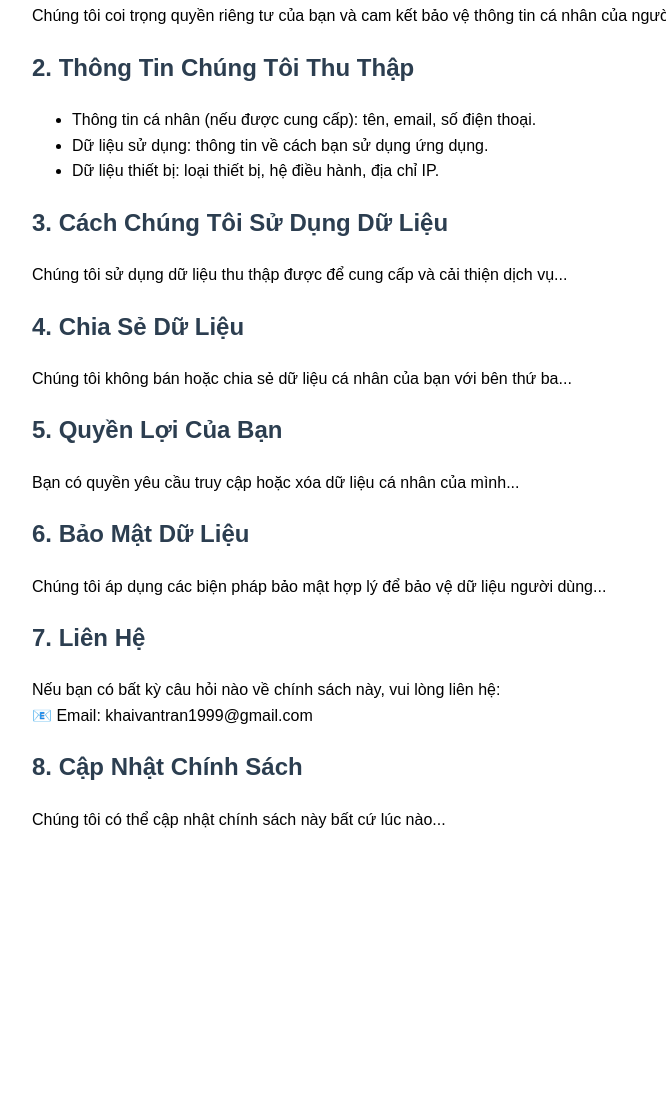
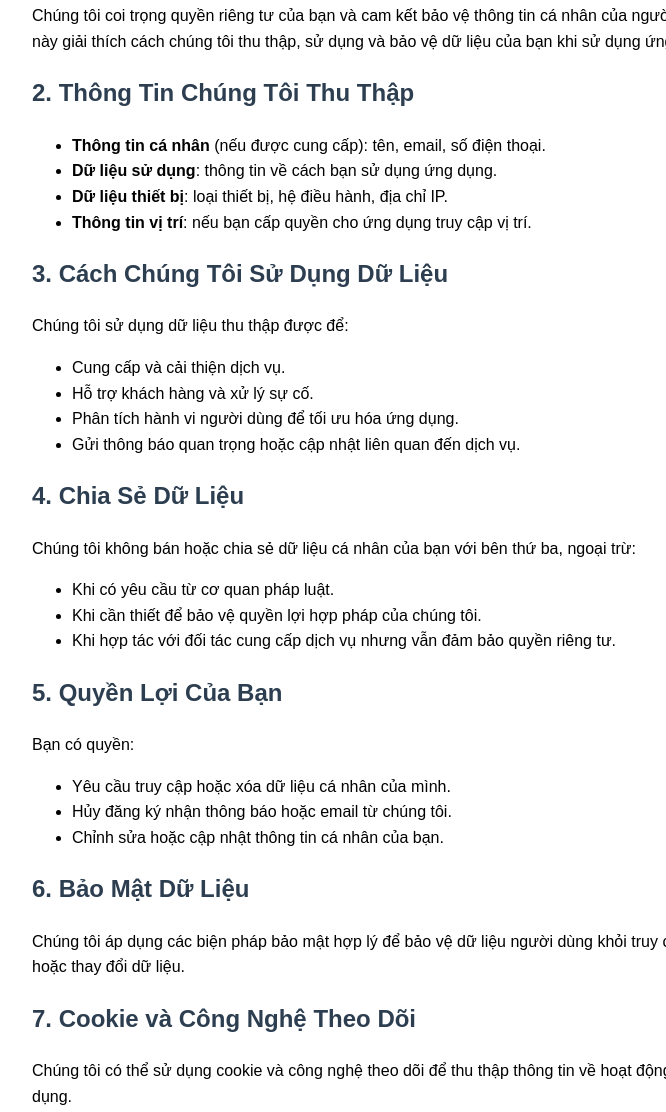
Before and after one commit to khaitv0711/privacy-policy, a plain HTML site: page index.html in a window 1280 px wide. Shown: the part 189-1301 px from the top of the page, without its empty margins (208-874 px from the left). Before the commit the page ends 1077 px from the top, so only its background shows below. Drawn offline with Linux system fonts and the light colour scheme.

Commit message:
Update index.html

```diff
--- a/index.html
+++ b/index.html
@@ -19,33 +19,54 @@
 </head>
 <body>
     <h1>Chính Sách Quyền Riêng Tư</h1>
+
     <h2>1. Giới thiệu</h2>
-    <p>Chúng tôi coi trọng quyền riêng tư của bạn và cam kết bảo vệ thông tin cá nhân của người dùng...</p>
+    <p>Chúng tôi coi trọng quyền riêng tư của bạn và cam kết bảo vệ thông tin cá nhân của người dùng. Chính sách này giải thích cách chúng tôi thu thập, sử dụng và bảo vệ dữ liệu của bạn khi sử dụng ứng dụng của chúng tôi.</p>
 
     <h2>2. Thông Tin Chúng Tôi Thu Thập</h2>
     <ul>
-        <li>Thông tin cá nhân (nếu được cung cấp): tên, email, số điện thoại.</li>
-        <li>Dữ liệu sử dụng: thông tin về cách bạn sử dụng ứng dụng.</li>
-        <li>Dữ liệu thiết bị: loại thiết bị, hệ điều hành, địa chỉ IP.</li>
+        <li><strong>Thông tin cá nhân</strong> (nếu được cung cấp): tên, email, số điện thoại.</li>
+        <li><strong>Dữ liệu sử dụng</strong>: thông tin về cách bạn sử dụng ứng dụng.</li>
+        <li><strong>Dữ liệu thiết bị</strong>: loại thiết bị, hệ điều hành, địa chỉ IP.</li>
+        <li><strong>Thông tin vị trí</strong>: nếu bạn cấp quyền cho ứng dụng truy cập vị trí.</li>
     </ul>
 
     <h2>3. Cách Chúng Tôi Sử Dụng Dữ Liệu</h2>
-    <p>Chúng tôi sử dụng dữ liệu thu thập được để cung cấp và cải thiện dịch vụ...</p>
+    <p>Chúng tôi sử dụng dữ liệu thu thập được để:</p>
+    <ul>
+        <li>Cung cấp và cải thiện dịch vụ.</li>
+        <li>Hỗ trợ khách hàng và xử lý sự cố.</li>
+        <li>Phân tích hành vi người dùng để tối ưu hóa ứng dụng.</li>
+        <li>Gửi thông báo quan trọng hoặc cập nhật liên quan đến dịch vụ.</li>
+    </ul>
 
     <h2>4. Chia Sẻ Dữ Liệu</h2>
-    <p>Chúng tôi không bán hoặc chia sẻ dữ liệu cá nhân của bạn với bên thứ ba...</p>
+    <p>Chúng tôi không bán hoặc chia sẻ dữ liệu cá nhân của bạn với bên thứ ba, ngoại trừ:</p>
+    <ul>
+        <li>Khi có yêu cầu từ cơ quan pháp luật.</li>
+        <li>Khi cần thiết để bảo vệ quyền lợi hợp pháp của chúng tôi.</li>
+        <li>Khi hợp tác với đối tác cung cấp dịch vụ nhưng vẫn đảm bảo quyền riêng tư.</li>
+    </ul>
 
     <h2>5. Quyền Lợi Của Bạn</h2>
-    <p>Bạn có quyền yêu cầu truy cập hoặc xóa dữ liệu cá nhân của mình...</p>
+    <p>Bạn có quyền:</p>
+    <ul>
+        <li>Yêu cầu truy cập hoặc xóa dữ liệu cá nhân của mình.</li>
+        <li>Hủy đăng ký nhận thông báo hoặc email từ chúng tôi.</li>
+        <li>Chỉnh sửa hoặc cập nhật thông tin cá nhân của bạn.</li>
+    </ul>
 
     <h2>6. Bảo Mật Dữ Liệu</h2>
-    <p>Chúng tôi áp dụng các biện pháp bảo mật hợp lý để bảo vệ dữ liệu người dùng...</p>
+    <p>Chúng tôi áp dụng các biện pháp bảo mật hợp lý để bảo vệ dữ liệu người dùng khỏi truy cập trái phép, mất mát hoặc thay đổi dữ liệu.</p>
 
-    <h2>7. Liên Hệ</h2>
-    <p>Nếu bạn có bất kỳ câu hỏi nào về chính sách này, vui lòng liên hệ: <br>
-    📧 Email: khaivantran1999@gmail.com</p>
+    <h2>7. Cookie và Công Nghệ Theo Dõi</h2>
+    <p>Chúng tôi có thể sử dụng cookie và công nghệ theo dõi để thu thập thông tin về hoạt động của bạn trên ứng dụng.</p>
 
-    <h2>8. Cập Nhật Chính Sách</h2>
-    <p>Chúng tôi có thể cập nhật chính sách này bất cứ lúc nào...</p>
+    <h2>8. Liên Hệ</h2>
+    <p>Nếu bạn có bất kỳ câu hỏi nào về chính sách này, vui lòng liên hệ:</p>
+    <p>📧 Email: khaivantran1999@gmail.com</p>
+
+    <h2>9. Cập Nhật Chính Sách</h2>
+    <p>Chúng tôi có thể cập nhật chính sách này bất cứ lúc nào. Vui lòng kiểm tra thường xuyên để cập nhật thông tin mới nhất.</p>
 </body>
 </html>
```
